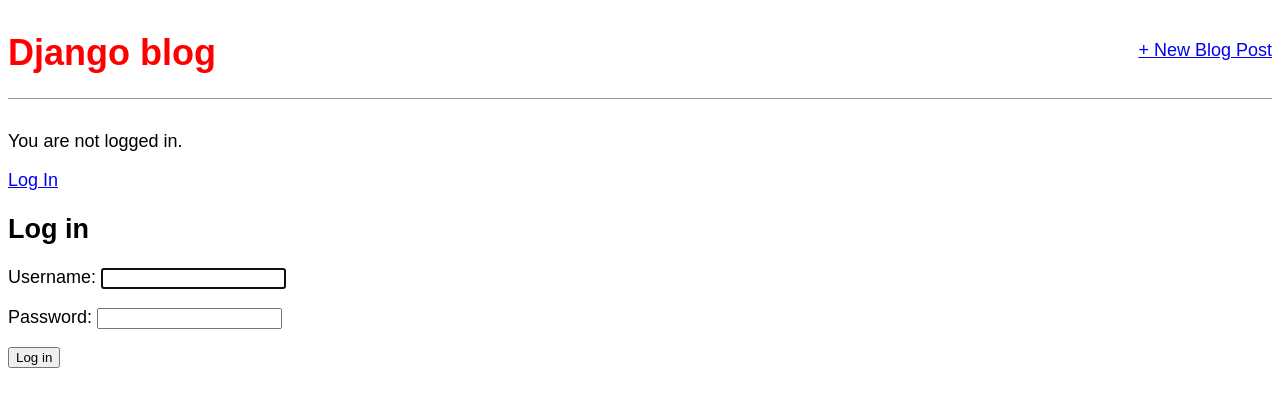
After one commit to odbalogun/django-blog-project, a Django app: page /accounts/login/ in a window 1280 px wide. The commit adds this page. Shown: the top 407 px of the page. Run offline with Django 4.2, Linux system fonts and the light colour scheme; some web fonts are replaced.

Commit message:
Added login and logout functionality

```diff
--- a/django_project/settings.py
+++ b/django_project/settings.py
@@ -123,3 +123,6 @@ STATICFILES_DIRS = [BASE_DIR / "static"]
 # https://docs.djangoproject.com/en/4.2/ref/settings/#default-auto-field
 
 DEFAULT_AUTO_FIELD = 'django.db.models.BigAutoField'
+
+LOGIN_REDIRECT_URL = "home"
+LOGOUT_REDIRECT_URL = "home"
--- a/django_project/urls.py
+++ b/django_project/urls.py
@@ -19,5 +19,6 @@ from django.urls import path, include
 
 urlpatterns = [
     path('admin/', admin.site.urls),
+    path("accounts/", include("django.contrib.auth.urls")),
     path("", include("blog.urls")),
 ]
--- a/templates/base.html
+++ b/templates/base.html
@@ -15,8 +15,14 @@
                 <a href="{% url 'post_new' %}">+ New Blog Post</a>
             </div>
         </header>
-        <div>
-            {% block content %}{% endblock content %}
-        </div>
+        {% if user.is_authenticated %}
+            <p>Hi {{ user.username }}!</p>
+            <p><a href="{% url 'logout' %}">Log out</a></p>
+        {% else %}
+            <p>You are not logged in.</p>
+            <a href="{% url 'login' %}">Log In</a>
+        {% endif %}
+
+        {% block content %}{% endblock content %}
     </body>
 </html>
--- /dev/null
+++ b/templates/registration/login.html
@@ -0,0 +1,10 @@
+{% extends 'base.html' %}
+
+{% block content %}
+    <h2>Log in</h2>
+    <form method="post">
+        {% csrf_token %}
+        {{ form.as_p }}
+        <button type="submit">Log in</button>
+    </form>
+{% endblock %}
```
